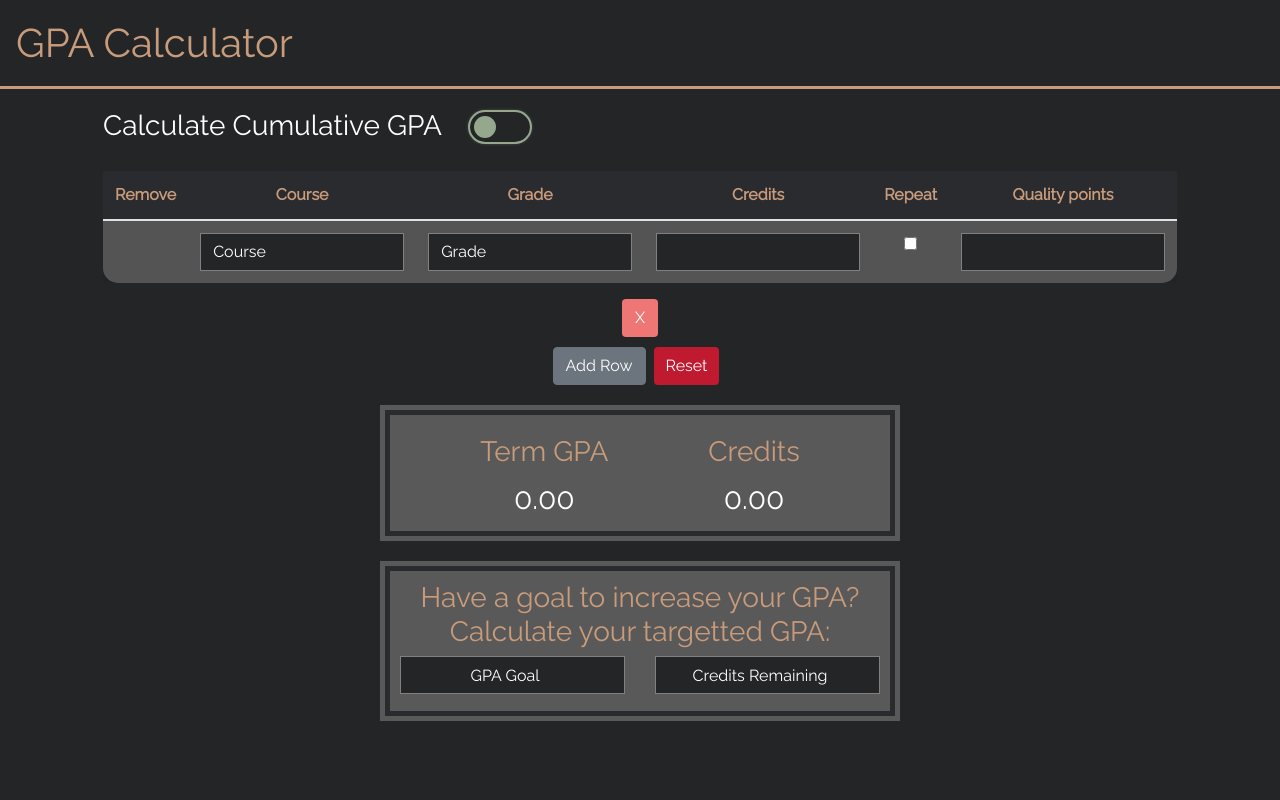
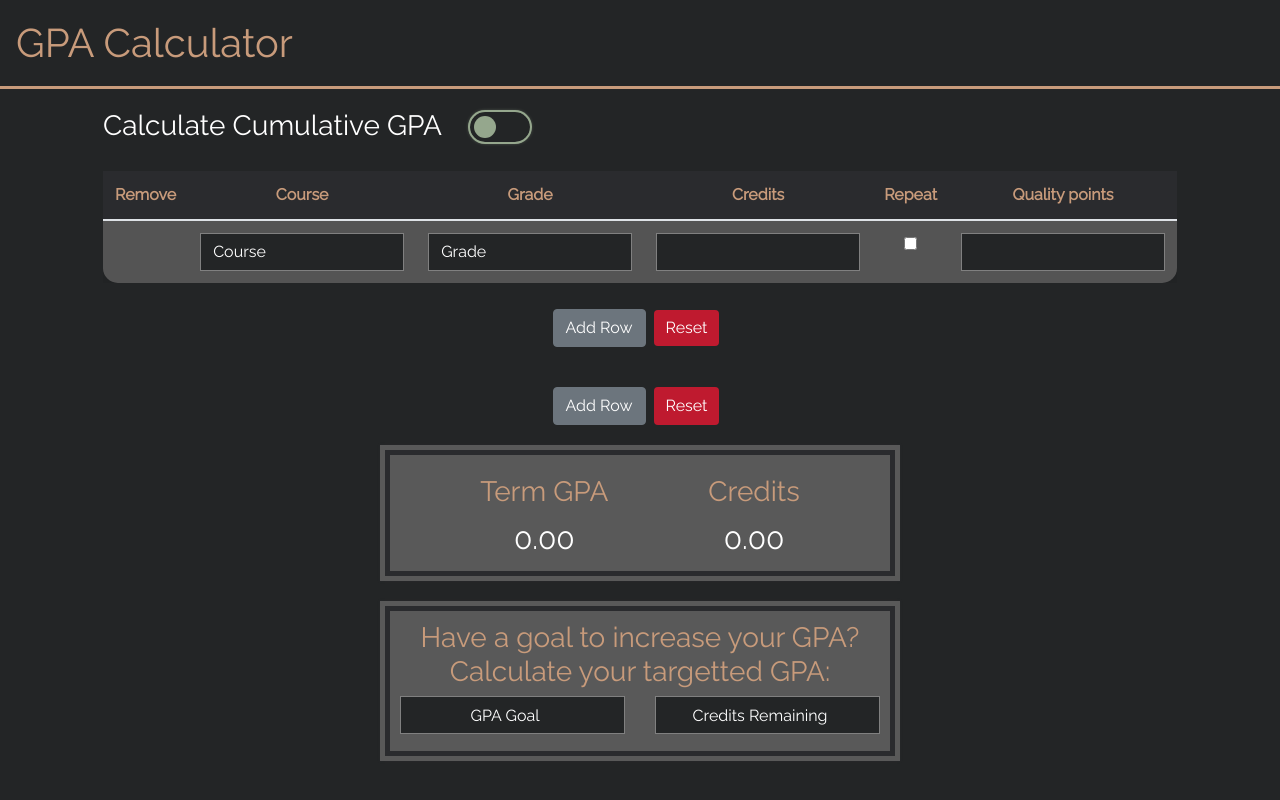
Before and after one commit to ejoebanks/gpa-calculator, a React (Create React App) app: page / in a window 1280 px wide. Shown: the top 800 px of the page. Built offline with nearby package versions, Linux system fonts and the light colour scheme.

Commit message:
Added count for unique row id, added reset function for form

```diff
--- a/src/components/Table.js
+++ b/src/components/Table.js
@@ -1,10 +1,12 @@
 import React, { useState, useEffect } from "react";
+import Constants from '../Constants/Constants.js';
 
 const Table = () => {
   const [rows, setRows] = useState([]);
+  const [count, setCount] = useState(0);
   const tableRow = [
     {
-      id: rows.length,
+      id: count,
       course: <input name="course" className="form-control" placeholder="Course"/>,
       grade: <input id={"Grade_"}  name="course" className="form-control" placeholder="Grade" />,
       credithours: <input name="credithours" className="form-control" value=" " placeholder="Credit Hours" />,
@@ -13,9 +15,11 @@ const Table = () => {
     }];
   useEffect(() => {
     getData();
+    //Increment row count so the initial row isn't duplicated
+    setCount(count + 1);
     }, [])
 
-  const getData =  () => {
+  const getData = () => {
     setRows(tableRow);
   }
     const renderHeader = () => {
@@ -32,16 +36,25 @@ const Table = () => {
          setRows(del);
        }
 
-       const addData = (id) => {
+       const addData = () => {
          let add = [];
+         setCount(count + 1);
          if (rows.length < 8) {
            add = rows.concat(tableRow);
            setRows(add);
-           alert(rows.length);
          } else {
            alert ("Course load is limited to 8");
          }
        }
+
+       const appendRows = () => {
+         let add = [];
+         for (let i = 0; i <= 4; i++) {
+           add = rows.concat(tableRow);
+           setRows(add);
+         }
+       }
+
 
        const renderBody = () => {
            return rows && rows.map(({ id, course, repeat, credithours, grade, remove, total }) => {
@@ -56,7 +69,15 @@ const Table = () => {
                    </tr>
                )
            })
+
+
        }
+
+       const freset = () => {
+         console.log(document.getElementById("myform"));
+         document.getElementById("myform").reset();
+       }
+
 
 
   return (
@@ -71,7 +92,12 @@ const Table = () => {
         {renderBody()}
       </tbody>
     </table>
-    <button type="button" name="remove" id=" " onClick={() => addData()}class="btn_remove btn">X</button>
+    <div className="btn-group mr-2" role="group" aria-label="Second group">
+    <button type="button" className="btn btn-secondary" onClick={() => addData()}>Add Row</button>
+    </div>
+    <div className="btn-group mr-2" role="group" aria-label="Second group">
+      <button type="button" className="btn btn-secondary resetBtn" onClick={() => freset()}>Reset</button>
+    </div>
     </>
   );
 }
```
